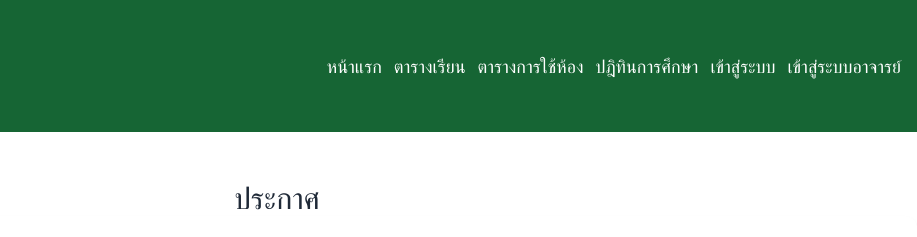
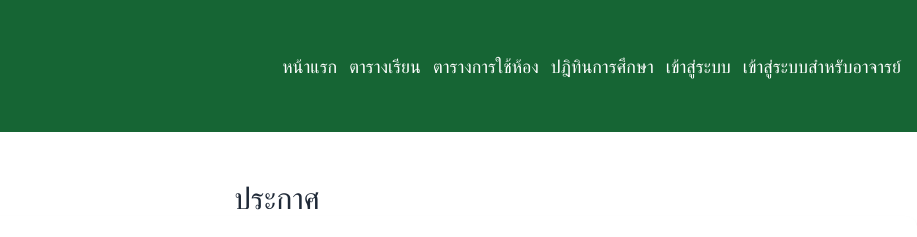
Before and after one commit to wenza007/regmju, a plain HTML site: page index.html in a window 1280 px wide. Shown: the top 237 px of the page, 363-1280 px from the left. Drawn offline with nearby package versions, Linux system fonts and the light colour scheme.

Commit message:
edit massage

```diff
--- a/index.html
+++ b/index.html
@@ -35,7 +35,7 @@
           <li><a href="room-schedule.html" class="hover:underline">ตารางการใช้ห้อง</a></li>
           <li><a href="academic-calendar.html" class="hover:underline">ปฎิทินการศึกษา</a></li>
           <li><a href="login.html" class="hover:underline">เข้าสู่ระบบ</a></li>
-          <li><a href="professorlogin.html" class="hover:underline">เข้าสู่ระบบอาจารย์</a></li>
+          <li><a href="professorlogin.html" class="hover:underline">เข้าสู่ระบบสำหรับอาจารย์</a></li>
         </ul>
       </nav>
     </div>
@@ -48,7 +48,7 @@
         <li><a href="room-schedule.html" class="block hover:underline">ตารางการใช้ห้อง</a></li>
         <li><a href="academic-calendar.html" class="block hover:underline">ปฎิทินการศึกษา</a></li>
         <li><a href="login.html" class="block hover:underline">เข้าสู่ระบบ</a></li>
-        <li><a href="professorlogin.html" class="block hover:underline">เข้าสู่ระบบอาจารย์</a></li>
+        <li><a href="professorlogin.html" class="block hover:underline">เข้าสู่ระบบสำหรับอาจารย์</a></li>
       </ul>
     </div>
   </header>
```
Also changed, not shown: professorlogin.html (+1 -1 lines).
